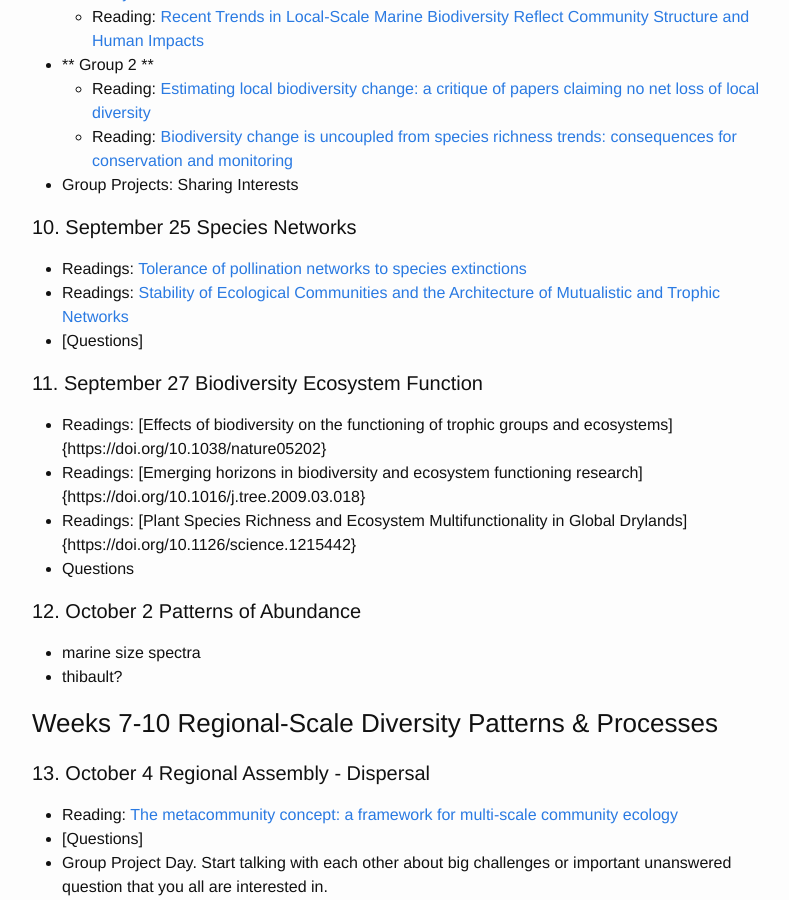
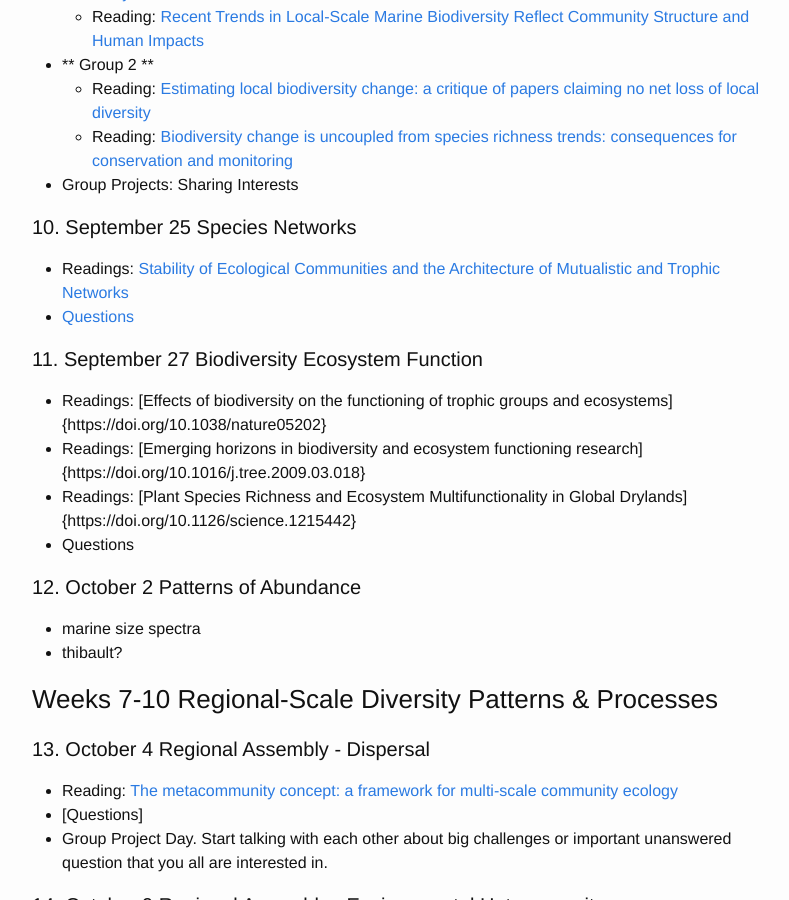
Before and after one commit to skmorgane/biodiversity-course, a Jekyll site: the page built from schedule.md, in a window 1280 px wide and 900 px high, scrolled down 1820 px. Shown: the whole window, without its empty margins (238-1027 px from the left). Built offline with Jekyll 4.4.1, drawn with Linux system fonts in a browser that asks for light colours.

Commit message:
Update schedule.md

```diff
--- a/schedule.md
+++ b/schedule.md
@@ -65,9 +65,8 @@ Everyone needs to read: [Assemblage Time Series Reveal Biodiversity Change but N
 * Group Projects: Sharing Interests
 
 #### 10. September 25 Species Networks
-* Readings: [Tolerance of pollination networks to species extinctions](https://doi.org/10.1098/rspb.2004.2909)
 * Readings: [Stability of Ecological Communities and the Architecture of Mutualistic and Trophic Networks](https://doi.org/10.1126/science.1188321)
-* [Questions]
+* [Questions]({{ site.baseurl }}/questions/)
 
 #### 11. September 27 Biodiversity Ecosystem Function
 * Readings: [Effects of biodiversity on the functioning of trophic groups and ecosystems]{https://doi.org/10.1038/nature05202}
```
